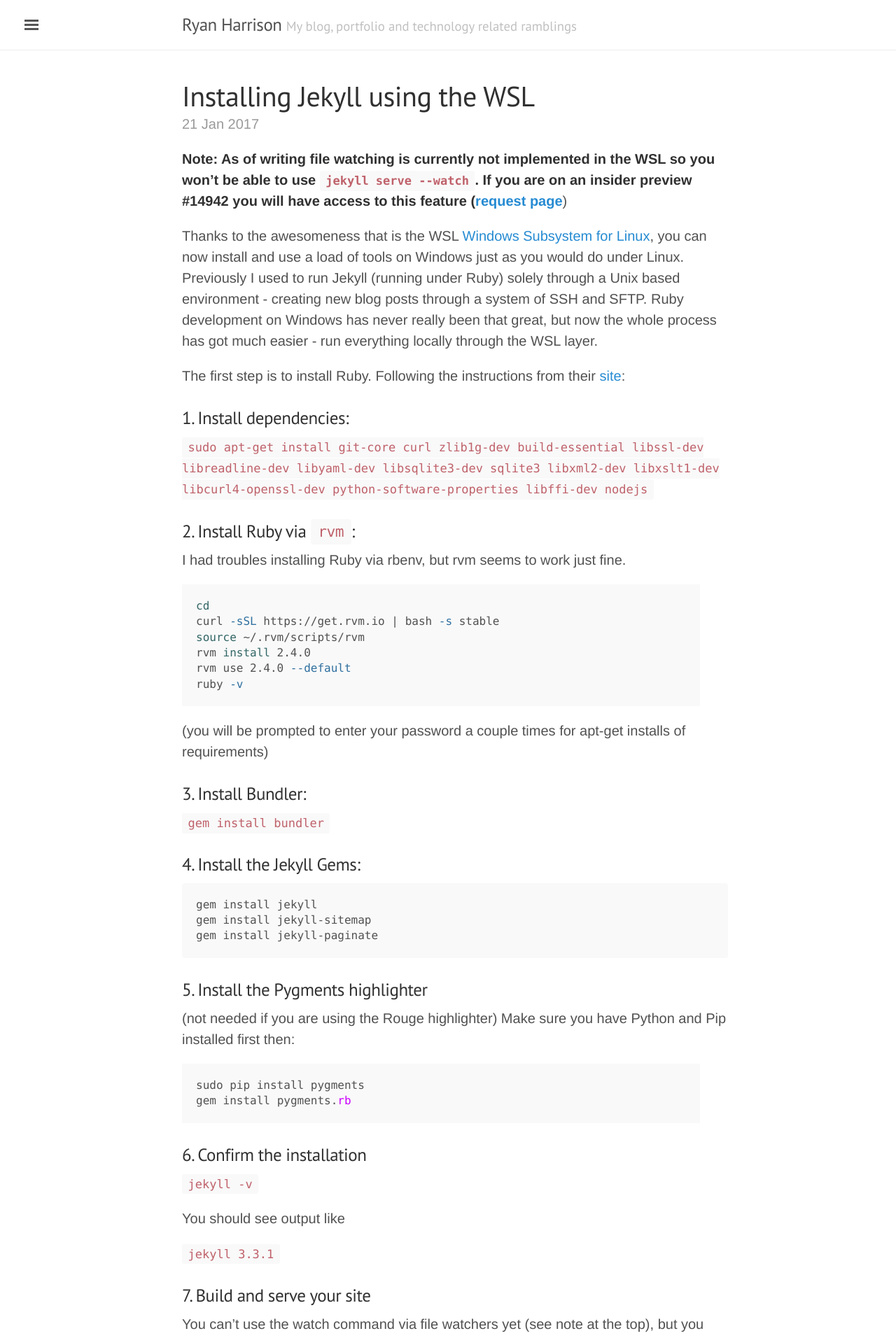
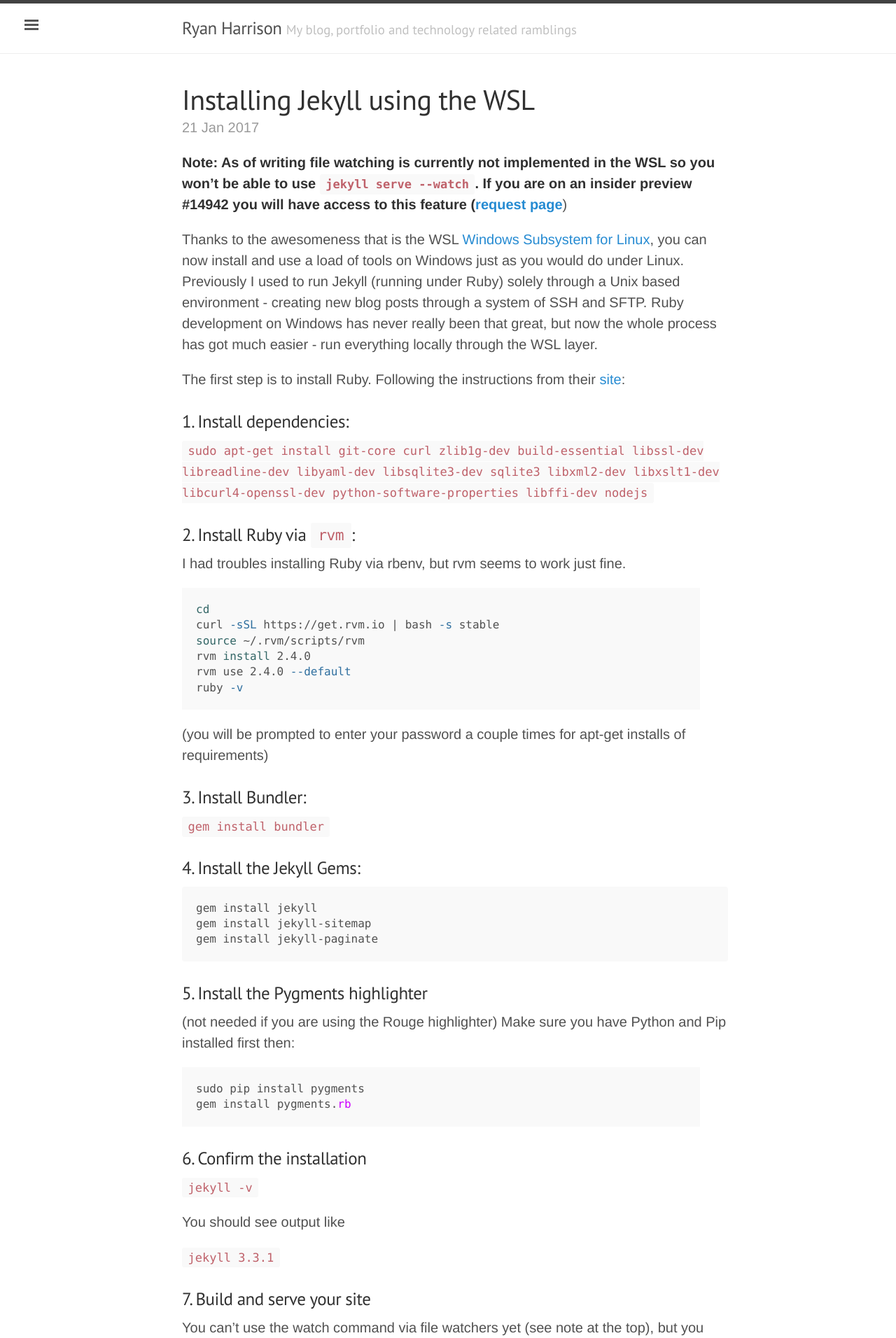
Before and after one commit to raharrison/ryanharrison.co.uk, a Jekyll site: the page built from index.html, in a window 1280 px wide. Shown: the top 1912 px of the page at 70% size. Built offline with Jekyll 4.4.1, drawn with Linux system fonts in a browser that asks for light colours; nearby versions of some CDN libraries; the list of posts is cut into pages by our own code.

Commit message:
Add header top border

```diff
--- a/_sass/lanyon.scss
+++ b/_sass/lanyon.scss
@@ -262,6 +262,7 @@
   padding-bottom: 1rem;
   margin-bottom: 2rem;
   border-bottom: 1px solid #eee;
+  border-top: 5px solid #424242
 }
 .masthead-title {
   margin-top: 0;
```
